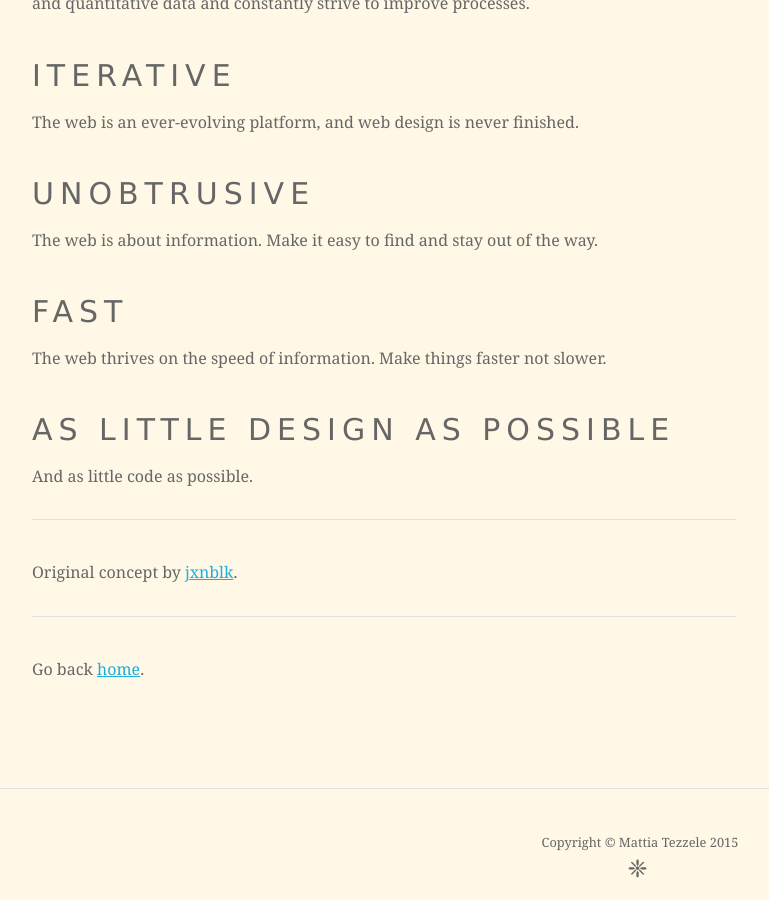
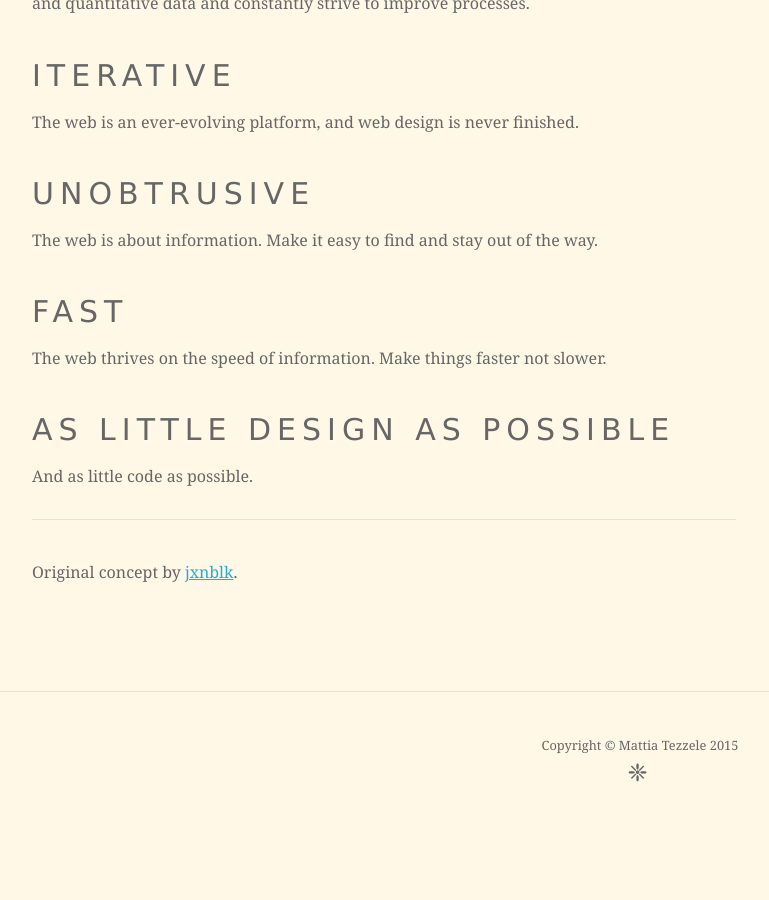
Before and after one commit to mrzool/mrzool.github.io, a Jekyll site: the page built from principles/index.md, in a window 1280 px wide and 900 px high, scrolled down 634 px. Shown: the whole window, without its empty margins (0-769 px from the left). Built offline with Jekyll 4.4.1, drawn with Linux system fonts in a browser that asks for light colours; after the commit the page ends 1438 px from its top, so only the background shows below that.

Commit message:
No go back home link

```diff
--- a/principles/index.md
+++ b/principles/index.md
@@ -29,7 +29,3 @@ And as little code as possible.
 * * * * *
 
 Original concept by [jxnblk](http://jxnblk.com/principles/).
-
-* * * * *
-
-Go back [home]({{site.url}}).
```
